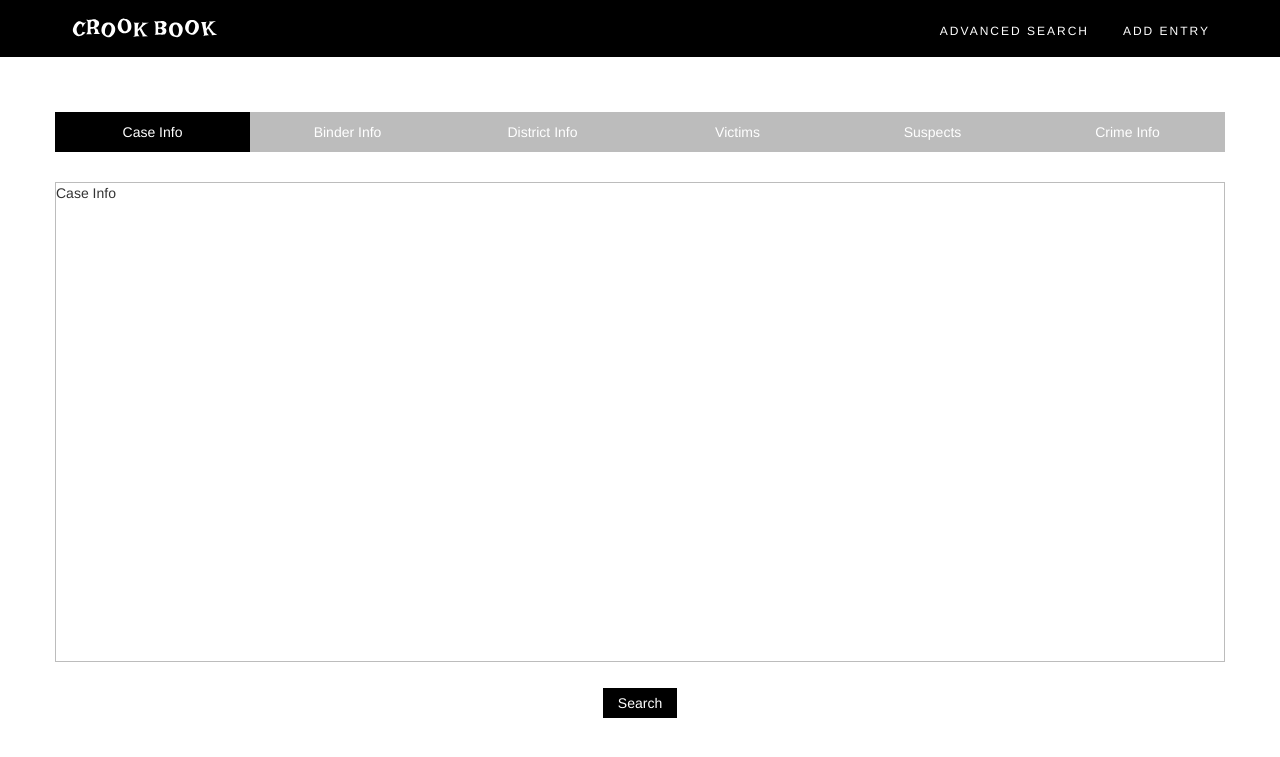
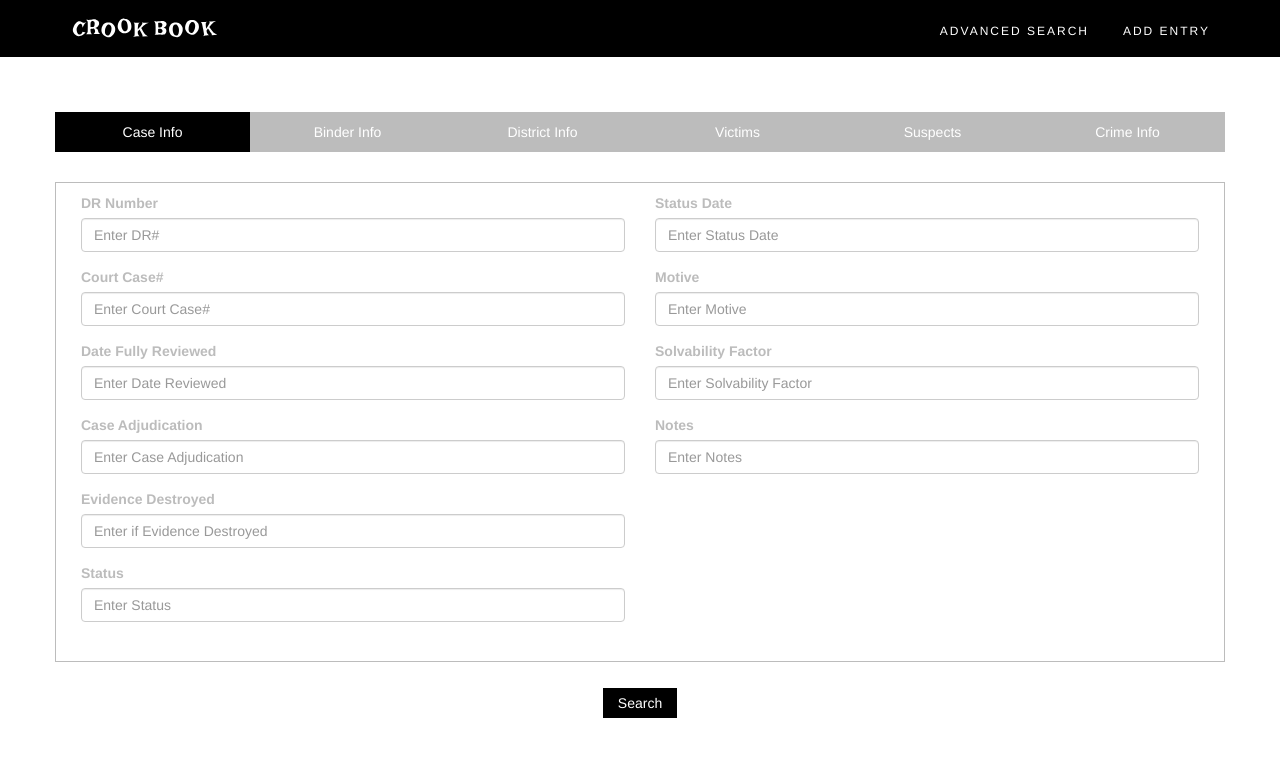
Before and after one commit to evanhessler/CrookBook, a Django app: page /advancedSearch in a window 1280 px wide. Shown: the top 757 px of the page. Run offline with Django 3.2, Linux system fonts and the light colour scheme; some libraries are stand-ins or nearby versions.

Commit message:
input forms for advanced search

```diff
--- a/cases/static/styles/styles.css
+++ b/cases/static/styles/styles.css
@@ -5,6 +5,13 @@ body {
 
 td, p {
   font-family: sans-serif;
+}
+
+form {
+  margin-top: 10px;
+  margin-left: 10px;
+  margin-right: 10px;
+  color: #bcbcbc;
 }
 #nav-bar {
   background-color: black;
--- a/cases/templates/advanced-search.html
+++ b/cases/templates/advanced-search.html
@@ -24,13 +24,85 @@
       </center>
     </div>
     <div class="add-entry-block block-selected" id="case-info-entry">
-      Case Info
+      <form>
+        <div class="col-xs-6">
+          <div class="form-group">
+            <label for="exampleInputEmail1">DR Number</label>
+            <input class="form-control" id="dr-input" placeholder="Enter DR#">
+          </div>
+          <div class="form-group">
+            <label for="exampleInputPassword1">Court Case#</label>
+            <input class="form-control" id="court-case-num-input" placeholder="Enter Court Case#">
+          </div>
+          <div class="form-group">
+            <label for="exampleInputEmail1">Date Fully Reviewed</label>
+            <input class="form-control" id="date-rev-input" placeholder="Enter Date Reviewed">
+          </div>
+          <div class="form-group">
+            <label for="exampleInputPassword1">Case Adjudication</label>
+            <input class="form-control" id="adj-input" placeholder="Enter Case Adjudication">
+          </div>
+          <div class="form-group">
+            <label for="exampleInputPassword1">Evidence Destroyed</label>
+            <input class="form-control" id="evid-input" placeholder="Enter if Evidence Destroyed">
+          </div>
+          <div class="form-group">
+            <label for="exampleInputPassword1">Status</label>
+            <input class="form-control" id="status-input" placeholder="Enter Status">
+          </div>
+        </div>
+
+        <div class="col-xs-6">
+          <div class="form-group">
+            <label for="exampleInputEmail1">Status Date</label>
+            <input class="form-control" id="st-date-input" placeholder="Enter Status Date">
+          </div>
+          <div class="form-group">
+            <label for="exampleInputPassword1">Motive</label>
+            <input class="form-control" id="motive-input" placeholder="Enter Motive">
+          </div>
+          <div class="form-group">
+            <label for="exampleInputEmail1">Solvability Factor</label>
+            <input class="form-control" id="solvability-input" placeholder="Enter Solvability Factor">
+          </div>
+          <div class="form-group">
+            <label for="exampleInputPassword1">Notes</label>
+            <input class="form-control" id="notes-input" placeholder="Enter Notes">
+          </div>
+        </div>
+      </form>
     </div>
     <div class="add-entry-block" id="binder-info-entry">
-      Binder Info
+      <form>
+        <div class="col-xs-12">
+          <div class="form-group">
+            <label for="exampleInputEmail1">Master DR#</label>
+            <input class="form-control" id="mdr-input" placeholder="Enter Master DR#">
+          </div>
+          <div class="form-group">
+            <label for="exampleInputPassword1">Check Out Date</label>
+            <input class="form-control" id="check-out-input" placeholder="Enter Check Out Date">
+          </div>
+        </div>
+      </form>
     </div>
     <div class="add-entry-block" id="district-info-entry">
-      District Info
+      <form>
+        <div class="col-xs-12">
+          <div class="form-group">
+            <label for="exampleInputEmail1">Division </label>
+            <input class="form-control" id="division-input" placeholder="Enter Division">
+          </div>
+          <div class="form-group">
+            <label for="exampleInputPassword1">Bureau</label>
+            <input class="form-control" id="bureau-input" placeholder="Enter Bureau">
+          </div>
+          <div class="form-group">
+            <label for="exampleInputPassword1">Reporting District</label>
+            <input class="form-control" id="bureau-input" placeholder="Enter Reporting District">
+          </div>
+        </div>
+      </form>
     </div>
     <div class="add-entry-block" id="victims-info-entry">
       Victims Info
```
